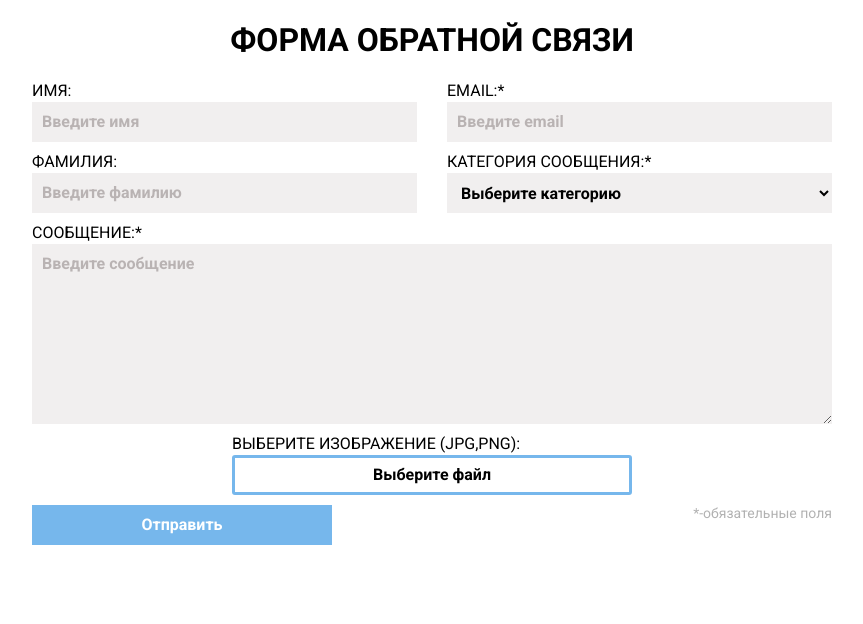
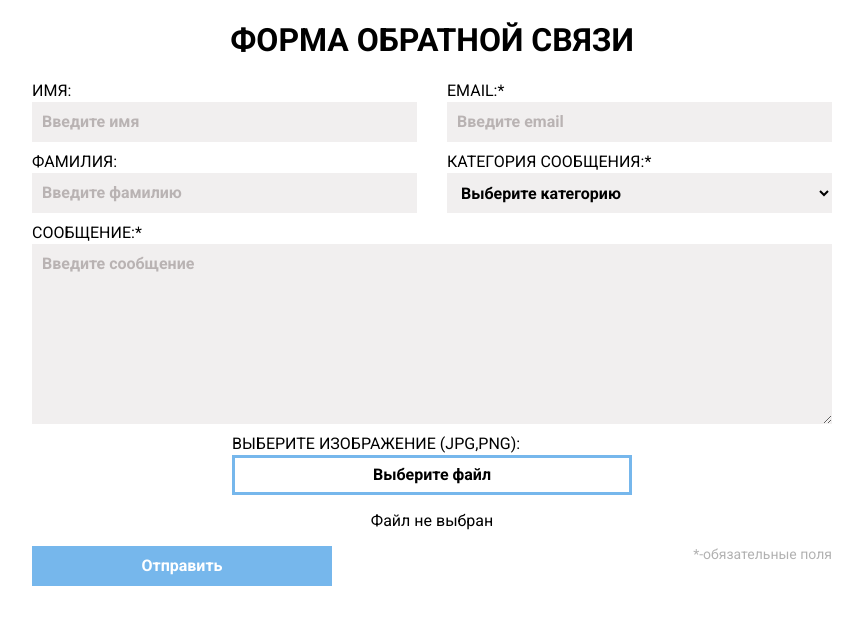
Before and after one commit to silkroadbum/validation-form, a React (Create React App) app: page / in a window 1280 px wide. Shown: the top 624 px of the page, without its empty margins (208-1071 px from the left). Built offline with nearby package versions, Linux system fonts and the light colour scheme.

Commit message:
Добавил вывод имени файла на страницу

```diff
--- a/src/components/Form/Form.tsx
+++ b/src/components/Form/Form.tsx
@@ -9,6 +9,7 @@ function Form() {
     category: '',
     image: '',
   });
+  const [fileName, setFileName] = useState('');
   const inputFileRef = useRef<HTMLInputElement>(null);
   const formRef = useRef<HTMLFormElement>(null);
 
@@ -27,6 +28,7 @@ function Form() {
     const file = evt.target.files && evt.target.files[0];
     if (file) {
       setFormData((prevState) => ({ ...prevState, image: file.name }));
+      setFileName(file.name);
     }
   };
 
@@ -35,6 +37,7 @@ function Form() {
     console.log(JSON.stringify(formData));
     if (formRef.current) {
       formRef.current.reset();
+      setFileName('');
     }
   };
 
@@ -121,6 +124,7 @@ function Form() {
         <button className="button button--input-file" onClick={handlePickFile} type="button">
           Выберите файл
         </button>
+        <p className="form__file-name">{fileName ? fileName : 'Файл не выбран'}</p>
         <input
           className="form__input-file visually-hidden"
           ref={inputFileRef}
--- a/src/index.scss
+++ b/src/index.scss
@@ -94,6 +94,10 @@ body {
   text-transform: uppercase;
 }
 
+.form__file-name {
+  text-align: center;
+}
+
 .form__input {
   font-family: inherit;
   font-size: 16px;
@@ -153,7 +157,6 @@ body {
   &--input-file {
     background-color: transparent;
     border: 3px solid #76b7ec;
-    border-radius: 3px;
     &:hover {
       background-color: #76b7ec;
       color: #ffffff;
```
